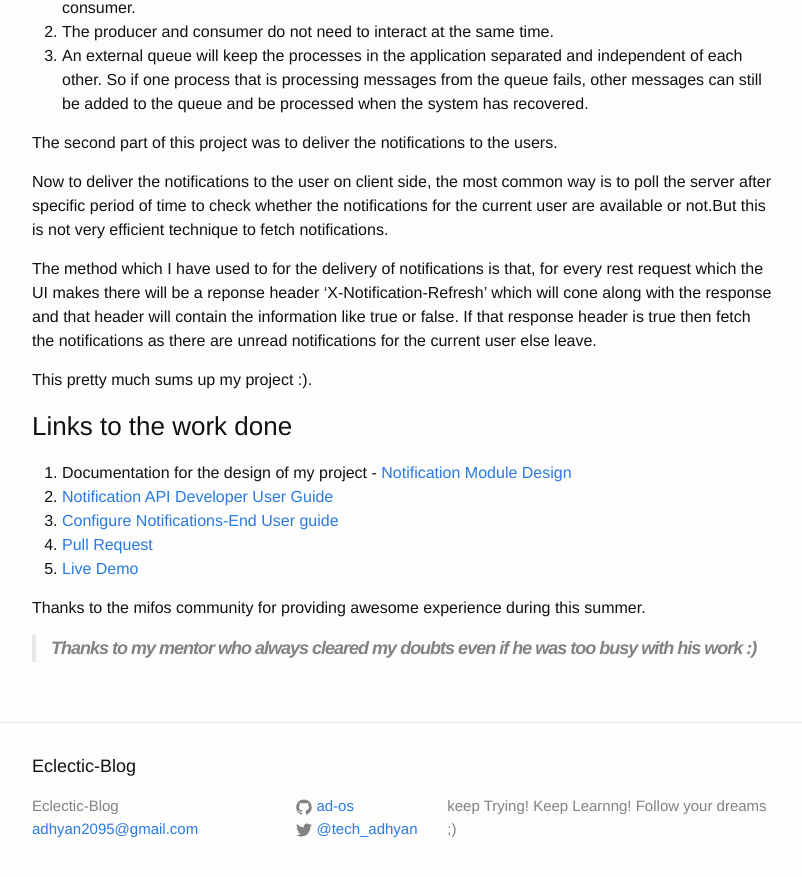
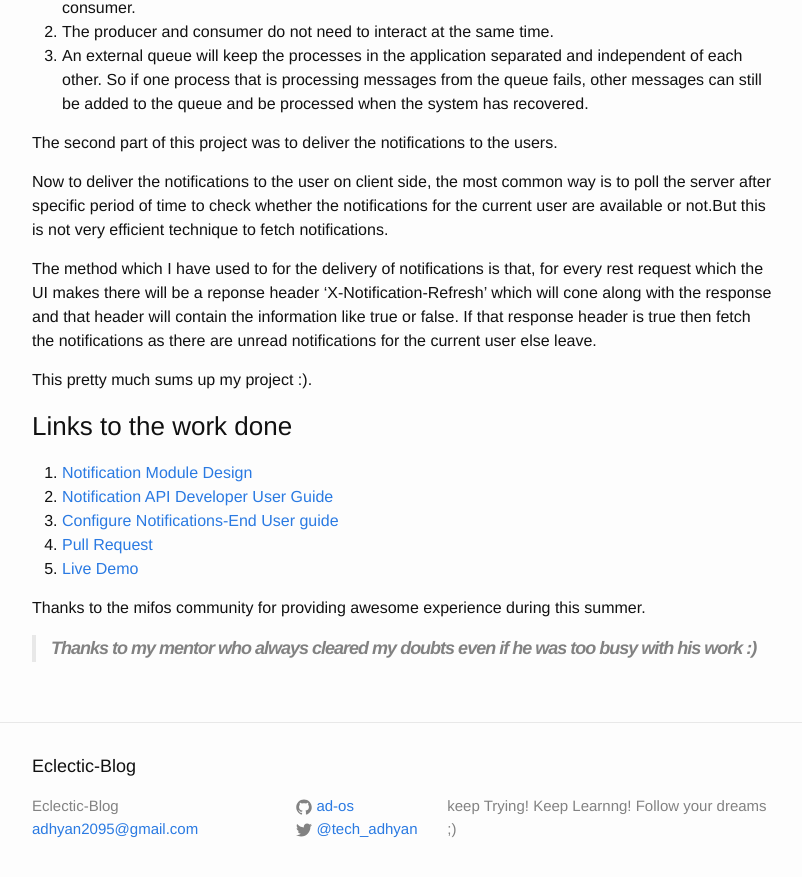
Before and after one commit to ad-os/Blog, a Jekyll site: the page built from _posts/2016-05-31-Gsoc2.md, in a window 1280 px wide and 900 px high, scrolled down 795 px. Shown: the top 877 px of the window, without its empty margins (238-1040 px from the left). Built offline with Jekyll 4.4.1, drawn with Linux system fonts in a browser that asks for light colours.

Commit message:
GSOC Report

```diff
--- a/_posts/2016-05-31-Gsoc2.md
+++ b/_posts/2016-05-31-Gsoc2.md
@@ -34,7 +34,7 @@ This pretty much sums up my project :).
 
 ### Links to the work done
 
-1. Documentation for the design of my project - [Notification Module Design](https://mifosforge.jira.com/wiki/pages/viewpage.action?pageId=133070890)
+1. [Notification Module Design](https://mifosforge.jira.com/wiki/pages/viewpage.action?pageId=133070890)
 2. [Notification API Developer User Guide](https://mifosforge.jira.com/wiki/display/MDZ/Notification+API+Developer+User+Guide)
 3. [Configure Notifications-End User guide](https://mifosforge.jira.com/wiki/display/docs/Configure+Notifications)
 4. [Pull Request](https://github.com/apache/incubator-fineract/pull/178)
```
